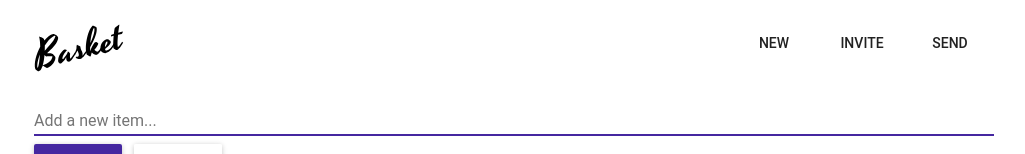
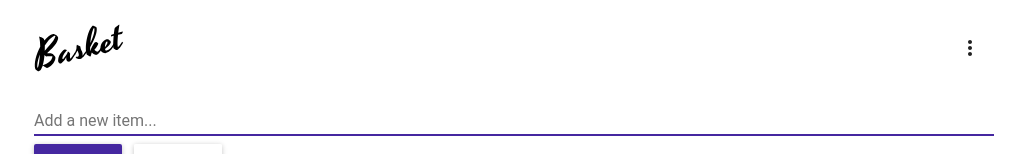
Before and after one commit to samulisuomi/basket-frontend, a React (Create React App) app: page / in a window 1280 px wide. Shown: the top 154 px of the page, without its empty margins (126-1151 px from the left). Built offline with nearby package versions, Linux system fonts and the light colour scheme; what react-tap-event-plugin would draw is missing.

Commit message:
Move header buttons under menu dropdown

```diff
--- a/src/components/Header/Header.js
+++ b/src/components/Header/Header.js
@@ -4,7 +4,10 @@ import { newList } from '../../actions';
 import logo from './basket-logo.svg';
 import './Header.css';
 
-import FlatButton from 'material-ui/FlatButton';
+import IconMenu from 'material-ui/IconMenu';
+import MenuItem from 'material-ui/MenuItem';
+import IconButton from 'material-ui/IconButton';
+import MoreVertIcon from 'material-ui/svg-icons/navigation/more-vert';
 
 const mapStateToProps = (state) => {
   return {
@@ -23,11 +26,16 @@ const mapDispatchToProps = (dispatch) => {
 const Header = (props) => (
   <div className="Header">
     <img src={logo} className="Header-logo" alt="logo" />
-    <div className="Header-actions">
-      <FlatButton label="New" onTouchTap={props.onNewList}/>
-      <FlatButton label="Invite" />
-      <FlatButton label="Send" />
-    </div>
+    <IconMenu
+      iconButtonElement={<IconButton><MoreVertIcon /></IconButton>}
+      anchorOrigin={{horizontal: 'right', vertical: 'top'}}
+      targetOrigin={{horizontal: 'right', vertical: 'top'}}
+    >
+      <MenuItem primaryText="New list" onTouchTap={props.onNewList}/>
+      <MenuItem primaryText="Invite users" />
+      <MenuItem primaryText="Send via email" />
+      <MenuItem primaryText="Sign out" />
+    </IconMenu>
   </div>
 );
 
```
